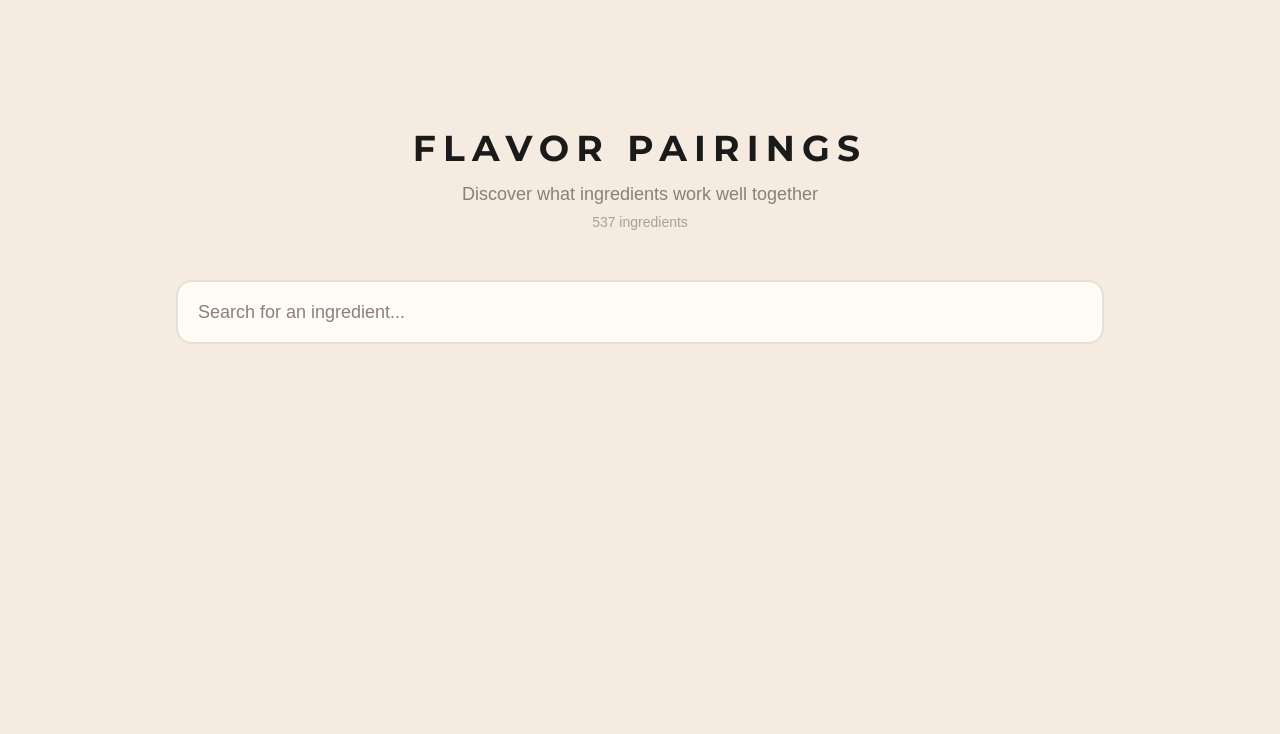
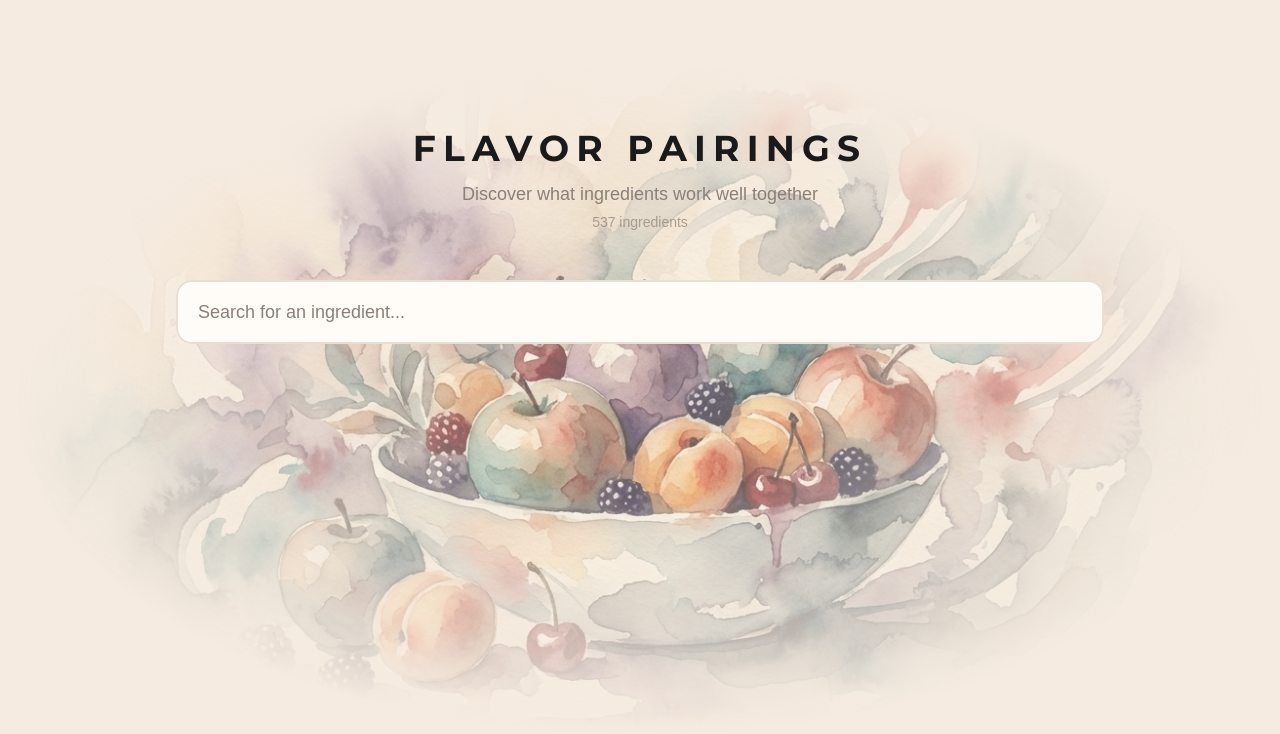
Before and after one commit to skip5this/flavor-pairings, a Next.js app: page / in a window 1280 px wide. Shown: the top 734 px of the page. Built offline with nearby package versions, Linux system fonts and the light colour scheme.

Commit message:
Add background images and update homepage

```diff
--- a/src/app/page.tsx
+++ b/src/app/page.tsx
@@ -46,8 +46,16 @@ export default function Home() {
   };
 
   return (
-    <div className="min-h-screen bg-background">
-      <div className="max-w-2xl lg:max-w-4xl xl:max-w-5xl mx-auto px-6 sm:px-8 lg:px-12 py-8 lg:pt-32 lg:pb-12">
+    <div className="min-h-screen bg-background relative">
+      {/* Background image with fade */}
+      <div
+        className="absolute inset-0 bg-[url('/bg-image2.png')] bg-no-repeat bg-center bg-contain opacity-60 pointer-events-none"
+        style={{
+          maskImage: 'radial-gradient(ellipse 70% 60% at center, black 20%, transparent 70%)',
+          WebkitMaskImage: 'radial-gradient(ellipse 70% 60% at center, black 20%, transparent 70%)',
+        }}
+      />
+      <div className="relative max-w-2xl lg:max-w-4xl xl:max-w-5xl mx-auto px-6 sm:px-8 lg:px-12 py-8 lg:pt-32 lg:pb-12">
         {/* Header */}
         <header className="mb-8 lg:mb-12 text-center">
           <h1 className="text-2xl sm:text-3xl lg:text-4xl font-bold text-foreground mb-3 font-[family-name:var(--font-display)] uppercase tracking-[0.2em]">
```
Also changed, not shown: public/bg-image2.png (added), 1 other file (tests, documents, lock files or other folders).
